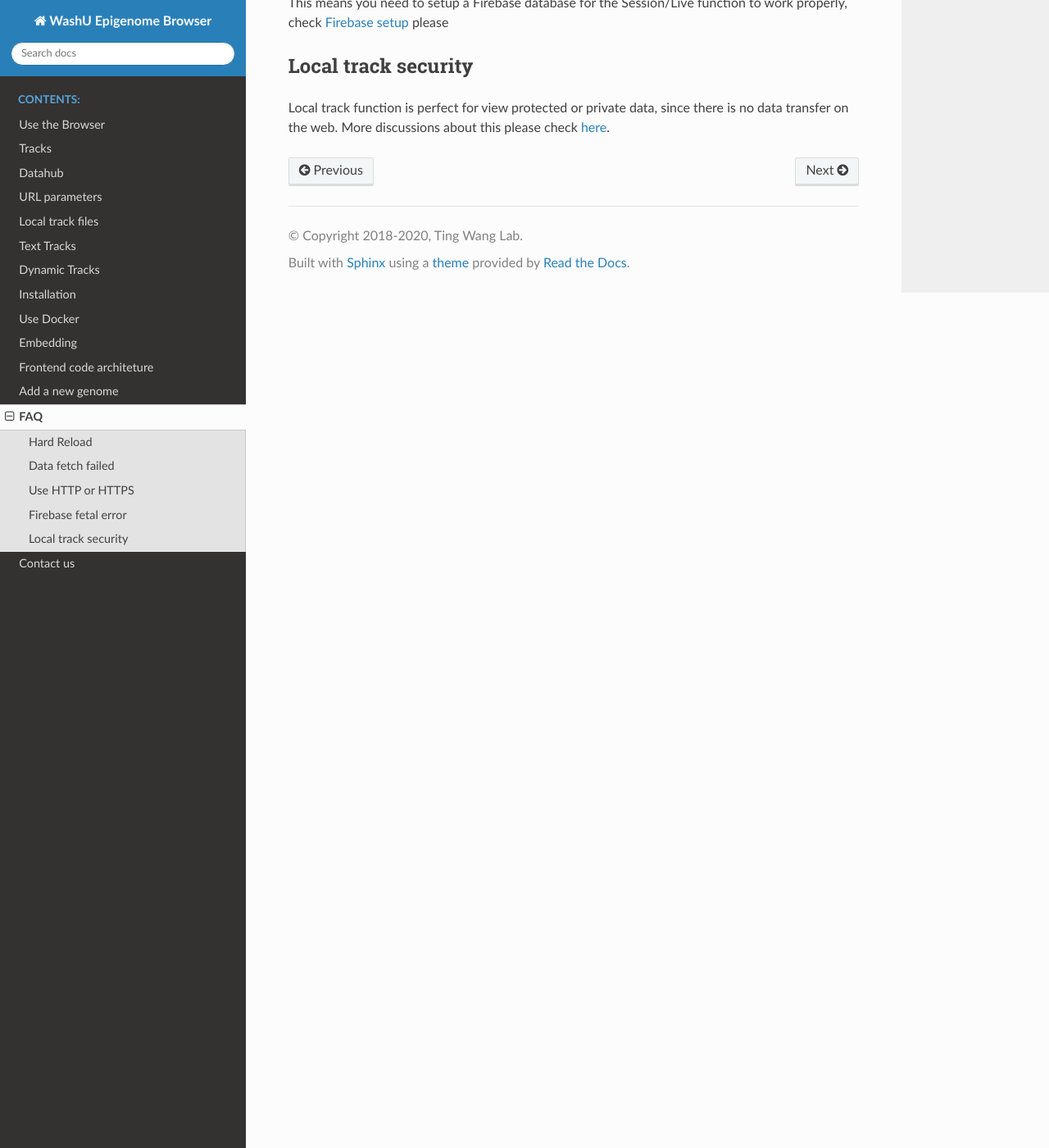
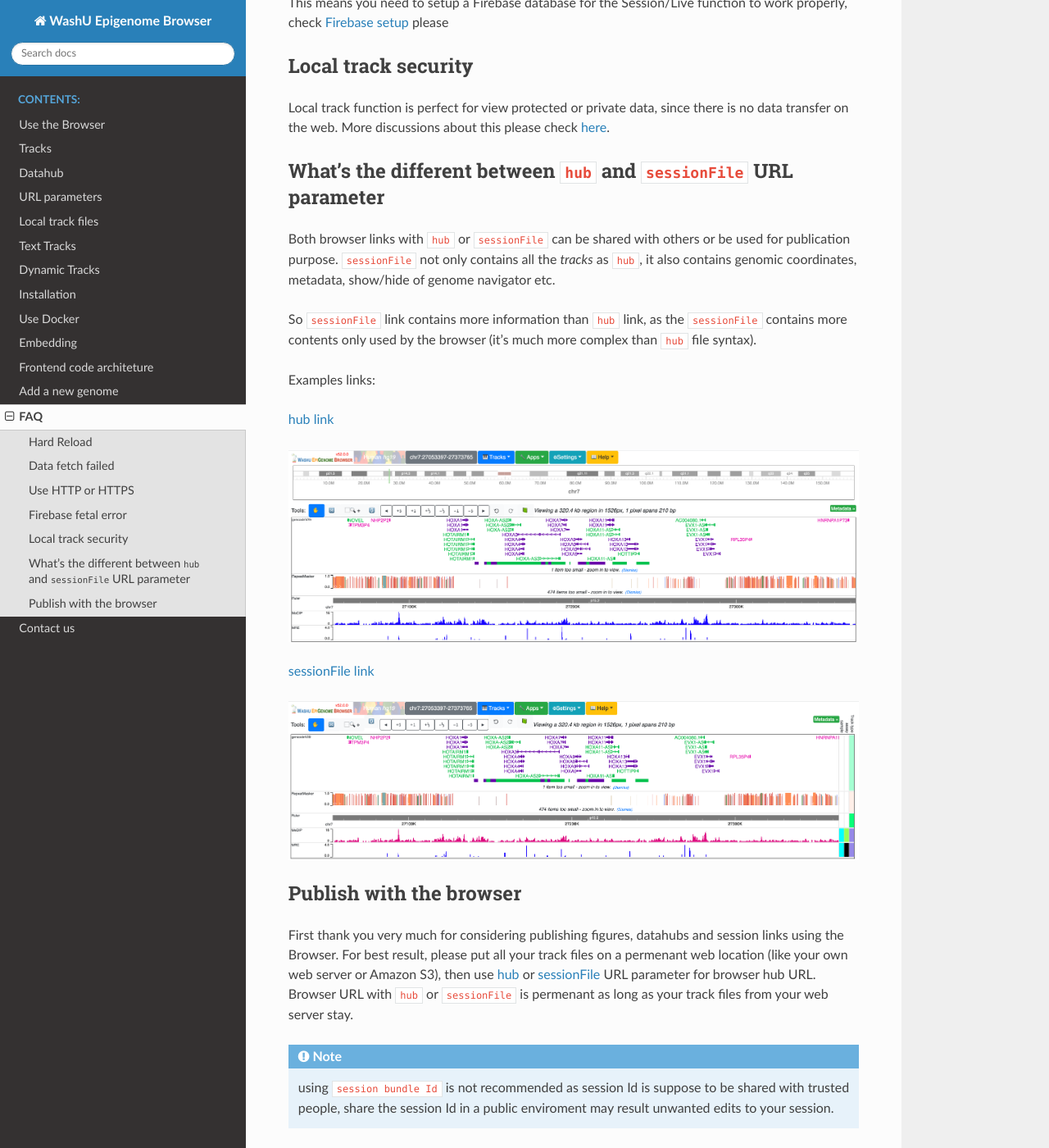
Before and after one commit to lidaof/eg-docs, a Sphinx documentation site: the page built from docs/faq.rst, in a window 1280 px wide and 1400 px high, scrolled down 1729 px. Shown: the whole window at 82% size. Built offline with Sphinx 7.4.7 and the Read the Docs theme 2.0.0, drawn with Linux system fonts in a browser that asks for light colours.

Commit message:
session update

```diff
--- a/docs/faq.rst
+++ b/docs/faq.rst
@@ -49,3 +49,30 @@ Local track function is perfect for view protected or private data, since there
 More discussions about this please check here_.
 
 .. _here: https://github.com/lidaof/eg-react/issues/114
+
+What's the different between ``hub`` and ``sessionFile`` URL parameter
+----------------------------------------------------------------------
+
+Both browser links with ``hub`` or ``sessionFile`` can be shared with others or be used for publication purpose. ``sessionFile`` not only contains all the *tracks*
+as ``hub``, it also contains genomic coordinates, metadata, show/hide of genome navigator etc.
+
+So ``sessionFile`` link contains more information than ``hub`` link, as the ``sessionFile`` contains more contents only used by the browser (it's much more complex than ``hub`` file syntax).
+
+Examples links:
+
+`hub link <https://epigenomegateway.wustl.edu/browser/?genome=hg19&hub=https://wangftp.wustl.edu/~dli/test/a.json>`_
+
+.. image:: _static/hubLink.png
+
+`sessionFile link <https://epigenomegateway.wustl.edu/browser/?genome=hg19&sessionFile=https://wangftp.wustl.edu/~dli/test/eg-session-Hl4320IQ8-5b4bcd10-cbcd-11ea-b1b4-6196abf220ba.json>`_
+
+.. image:: _static/sessionLink.png
+
+Publish with the browser
+------------------------
+
+First thank you very much for considering publishing figures, datahubs and session links using the Browser.
+For best result, please put all your track files on a permenant web location (like your own web server or Amazon S3),
+then  use :ref:`hub` or :ref:`sessionFile` URL parameter for browser hub URL. Browser URL with ``hub`` or ``sessionFile`` is permenant as long as your track files from your web server stay.
+
+.. note:: using ``session bundle Id`` is not recommended as session Id is suppose to be shared with trusted people, share the session Id in a public enviroment may result unwanted edits to your session.
--- a/docs/installation.rst
+++ b/docs/installation.rst
@@ -7,6 +7,8 @@ Setup
 * Install NodeJS from https://nodejs.org/en/
 
 .. note:: Feel free to use any package manager tool on your system for installation (``brew``\ , etc.).
+
+* Get the source code from our github repo: https://github.com/lidaof/eg-react
 
 Start the browser
 -----------------
```
Also changed, not shown: docs/url.rst (+9 -1 lines), docs/_static/hubLink.png (added), docs/_static/sessionFile.png (added), docs/_static/sessionLink.png (added).
